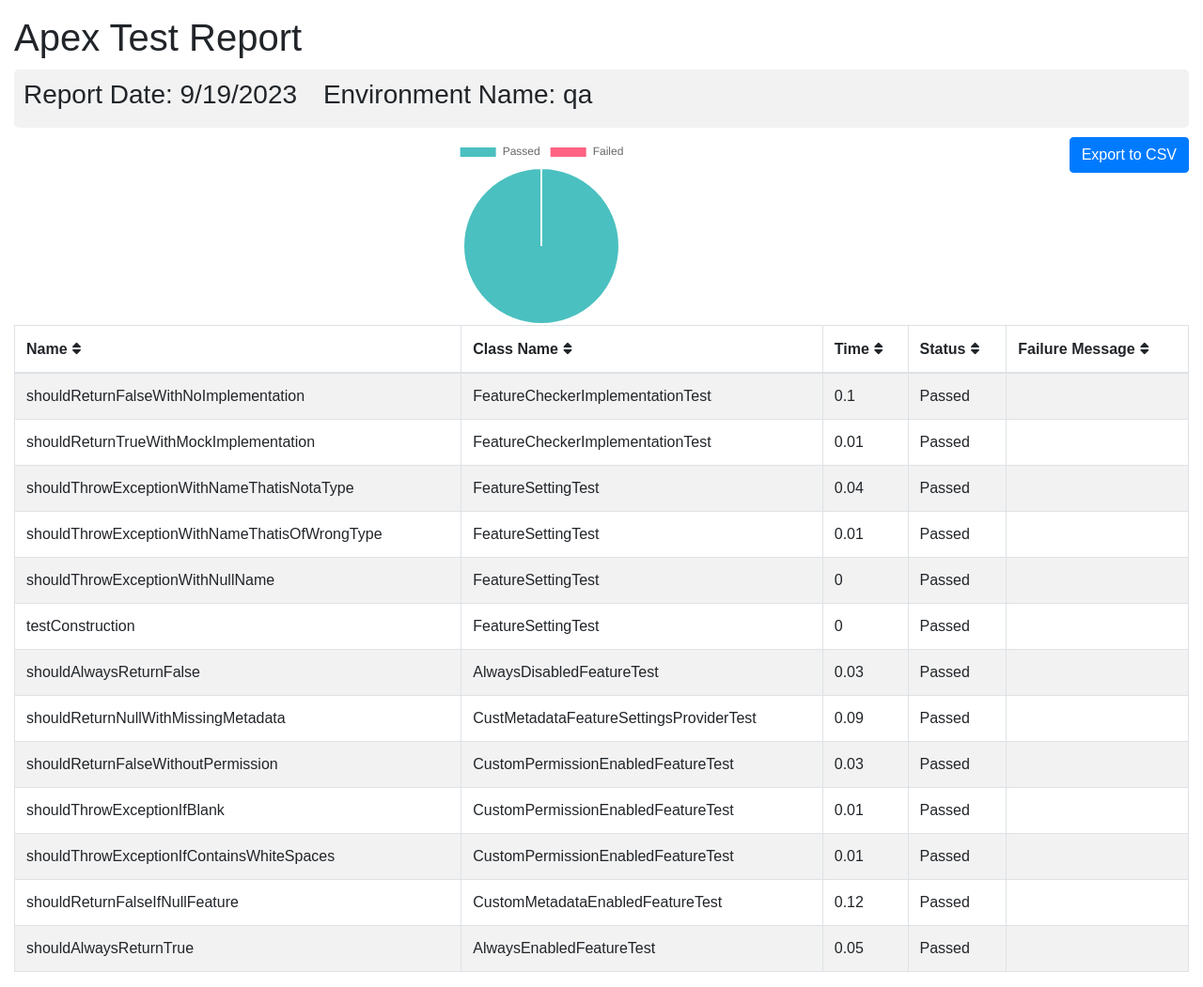
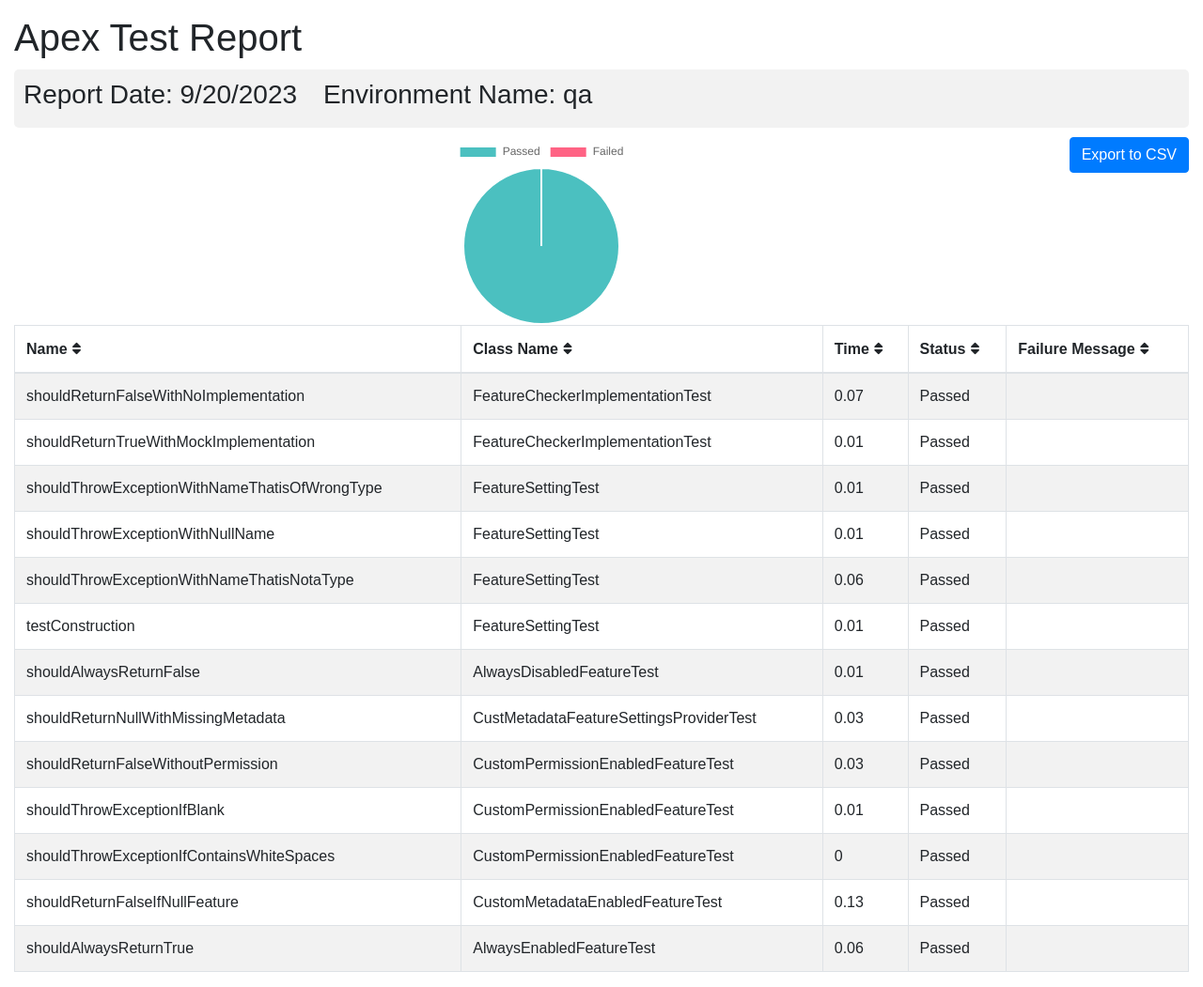
Before and after one commit to flxbl-io/sfops-dashboard, a Jekyll site: the page apextestResults/qa.html, which Jekyll copies as it is, in a window 1280 px wide. Shown: the whole page at 94% size. Built offline with Jekyll 4.4.1, drawn with Linux system fonts in a browser that asks for light colours.

Commit message:
updated test results of qa

```diff
--- a/apextestResults/qa.html
+++ b/apextestResults/qa.html
@@ -102,7 +102,7 @@
       <div class="container-fluid">
         <h1 class="mt-3">Apex Test Report</h1>
         <div class="info-card">
-        <h3>Report Date: 9/19/2023 <span style="margin-left: 20px;">Environment Name: qa</span></h3>
+        <h3>Report Date: 9/20/2023 <span style="margin-left: 20px;">Environment Name: qa</span></h3>
         </div>
         <button onclick="exportTableToCSV('testReport.csv')" class="btn btn-primary float-right">Export to CSV</button>
         <div id="chart-container">
@@ -123,7 +123,7 @@
         <tr>
           <td>shouldReturnFalseWithNoImplementation</td>
           <td>FeatureCheckerImplementationTest</td>
-          <td>0.1</td>
+          <td>0.07</td>
           <td>Passed</td>
           <td></td>
         </tr>
@@ -131,13 +131,6 @@
           <td>shouldReturnTrueWithMockImplementation</td>
           <td>FeatureCheckerImplementationTest</td>
           <td>0.01</td>
-          <td>Passed</td>
-          <td></td>
-        </tr>
-        <tr>
-          <td>shouldThrowExceptionWithNameThatisNotaType</td>
-          <td>FeatureSettingTest</td>
-          <td>0.04</td>
           <td>Passed</td>
           <td></td>
         </tr>
@@ -151,28 +144,35 @@
         <tr>
           <td>shouldThrowExceptionWithNullName</td>
           <td>FeatureSettingTest</td>
-          <td>0</td>
+          <td>0.01</td>
+          <td>Passed</td>
+          <td></td>
+        </tr>
+        <tr>
+          <td>shouldThrowExceptionWithNameThatisNotaType</td>
+          <td>FeatureSettingTest</td>
+          <td>0.06</td>
           <td>Passed</td>
           <td></td>
         </tr>
         <tr>
           <td>testConstruction</td>
           <td>FeatureSettingTest</td>
-          <td>0</td>
+          <td>0.01</td>
           <td>Passed</td>
           <td></td>
         </tr>
         <tr>
           <td>shouldAlwaysReturnFalse</td>
           <td>AlwaysDisabledFeatureTest</td>
-          <td>0.03</td>
+          <td>0.01</td>
           <td>Passed</td>
           <td></td>
         </tr>
         <tr>
           <td>shouldReturnNullWithMissingMetadata</td>
           <td>CustMetadataFeatureSettingsProviderTest</td>
-          <td>0.09</td>
+          <td>0.03</td>
           <td>Passed</td>
           <td></td>
         </tr>
@@ -193,21 +193,21 @@
         <tr>
           <td>shouldThrowExceptionIfContainsWhiteSpaces</td>
           <td>CustomPermissionEnabledFeatureTest</td>
-          <td>0.01</td>
+          <td>0</td>
           <td>Passed</td>
           <td></td>
         </tr>
         <tr>
           <td>shouldReturnFalseIfNullFeature</td>
           <td>CustomMetadataEnabledFeatureTest</td>
-          <td>0.12</td>
+          <td>0.13</td>
           <td>Passed</td>
           <td></td>
         </tr>
         <tr>
           <td>shouldAlwaysReturnTrue</td>
           <td>AlwaysEnabledFeatureTest</td>
-          <td>0.05</td>
+          <td>0.06</td>
           <td>Passed</td>
           <td></td>
         </tr>
```
